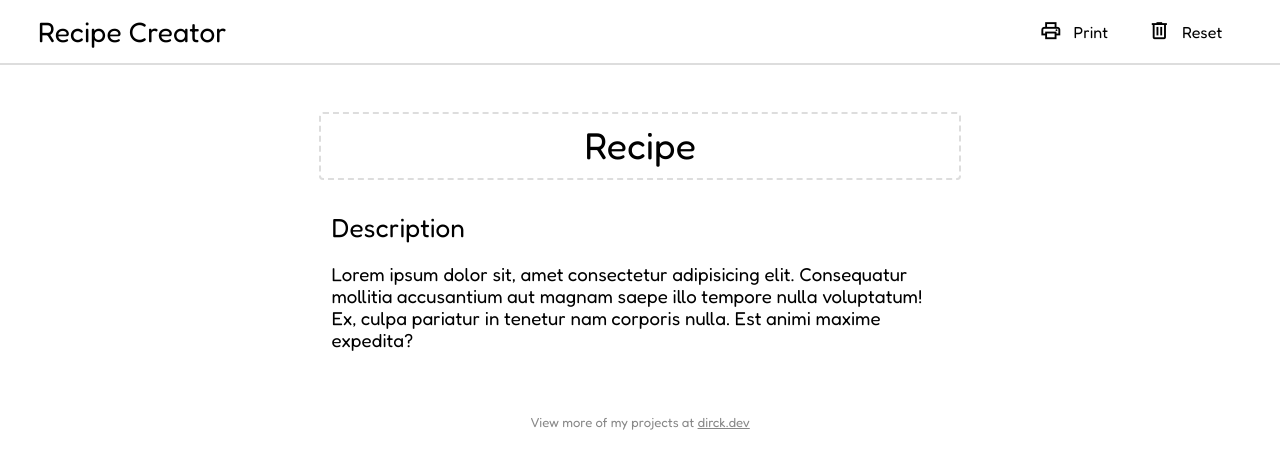
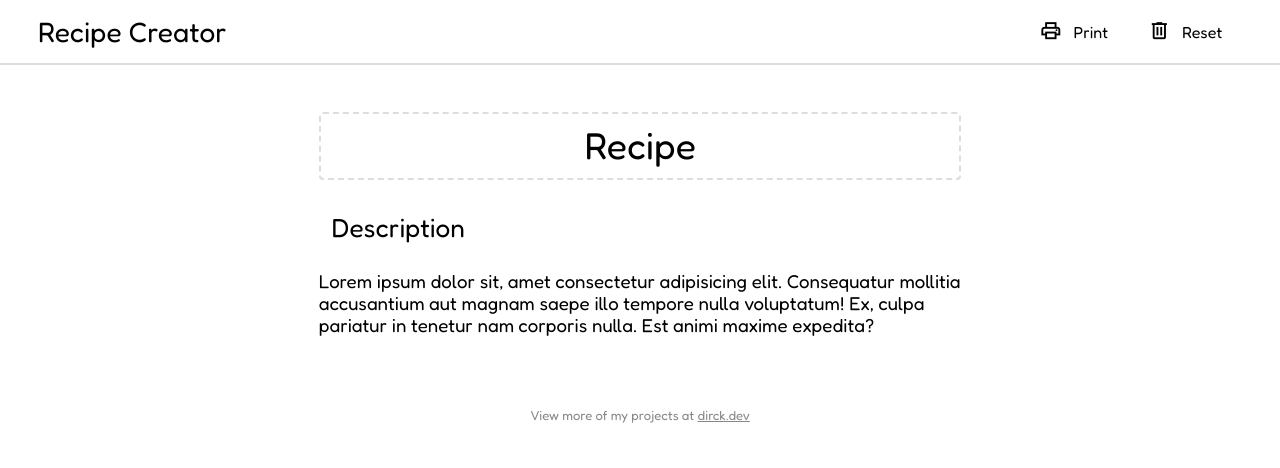
Before and after one commit to dirckvdende/recipe-creator, a Nuxt app: page / in a window 1280 px wide. Shown: the top 468 px of the page. Built offline with nearby package versions, Linux system fonts and the light colour scheme.

Commit message:
Created Editable component

```diff
--- /dev/null
+++ b/app/components/Editable.vue
@@ -0,0 +1,28 @@
+
+<script lang="ts" setup>
+    const { tag, obj, name } = defineProps<{
+        tag: keyof HTMLElementTagNameMap,
+        obj: {[key: string]: any},
+        name: string,
+    }>()
+    onMounted(updateToElement)
+    watch(() => obj[name], updateToElement)
+    const contentRef = useTemplateRef<HTMLElement>("editable-element")
+    function updateFromElement() {
+        if (contentRef.value == null)
+            return
+        obj[name] = contentRef.value.innerText
+    }
+    function updateToElement() {
+        if (contentRef.value == null)
+            return
+        if (contentRef.value.innerText == obj[name] || obj[name] == undefined)
+            return
+        contentRef.value.innerText = String(obj[name])
+    }
+</script>
+
+<template>
+    <component :is="tag" ref="editable-element" @input="updateFromElement"
+    contenteditable />
+</template>
--- a/app/components/sections/TextSection.vue
+++ b/app/components/sections/TextSection.vue
@@ -1,27 +1,14 @@
 
 <script lang="ts" setup>
     import { type TextSection } from '~/recipe';
+import Editable from '../Editable.vue';
     const { section } = defineProps<{
         section: TextSection,
     }>()
-    const textAreaRef = useTemplateRef("textarea")
-    // This code is only here because firefox and safari don't support the CSS
-    // property field-sizing yet :(
-    function autoExtendTextArea() {
-        let textArea = textAreaRef.value
-        if (textArea == null)
-            return
-        textArea.style.height = "0"
-        textArea.style.height = `calc(${textArea.scrollHeight}px + 3pt)`
-        console.log("extended")
-    }
-    onMounted(() => setTimeout(autoExtendTextArea, 100))
-    onUpdated(autoExtendTextArea)
 </script>
 
 <template>
-    <textarea rows="1" v-model="section.content" @input="autoExtendTextArea"
-    ref="textarea" />
+    <Editable tag="p" :obj="section" name="content" />
 </template>
 
 <style lang="scss" scoped>
```
